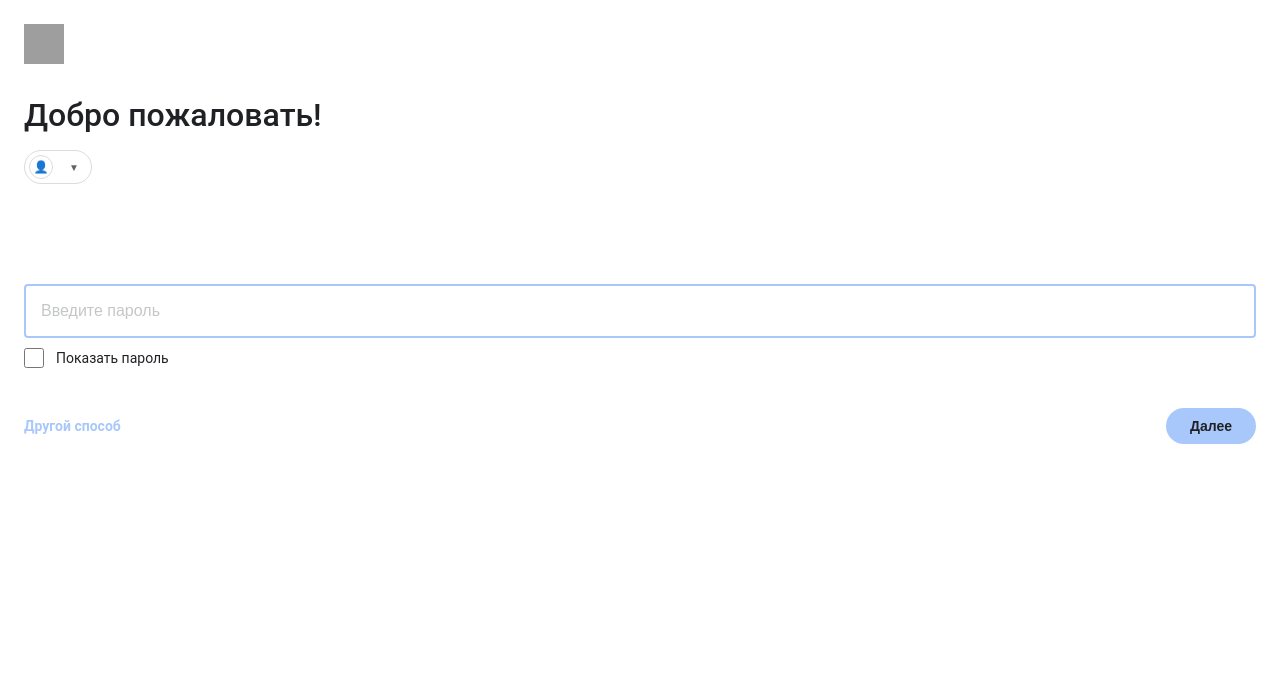
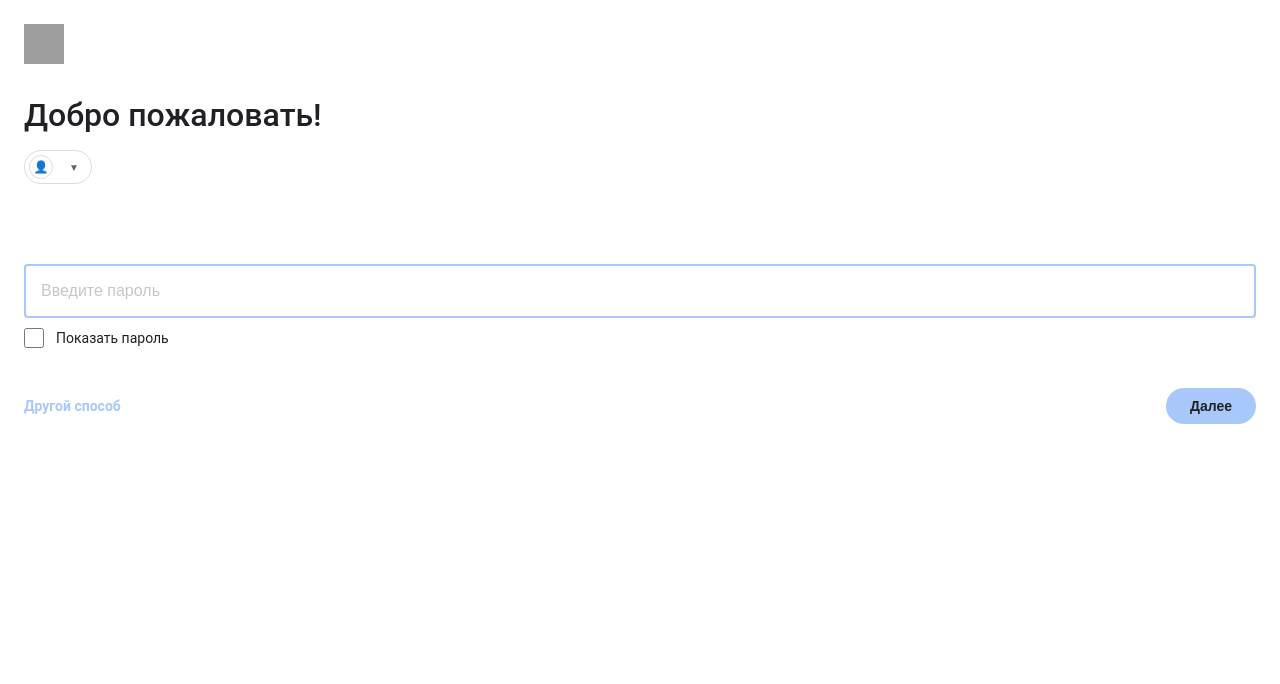
Before and after one commit to edsokerin-png/no-reply-verify, a Flask app: page /password in a window 1280 px wide. Shown: the top 684 px of the page. Run offline with Flask 3, Linux system fonts and the light colour scheme; grey boxes are pictures that could not be loaded.

Commit message:
Update style.css

```diff
--- a/static/style.css
+++ b/static/style.css
@@ -272,5 +272,5 @@ button:hover { background: var(--accent-hover); }
 
 /* --- Форма пароля: опущена вниз --- */
 .password-form {
-  margin-top: 60px;
+  margin-top: 40px;
 }
```
